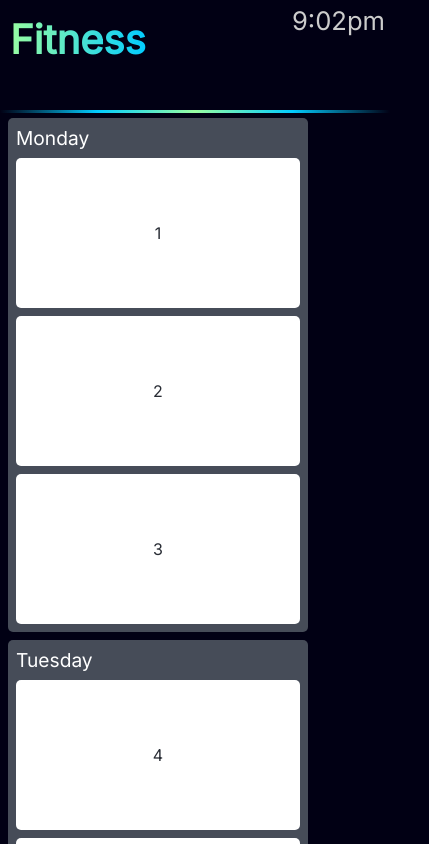
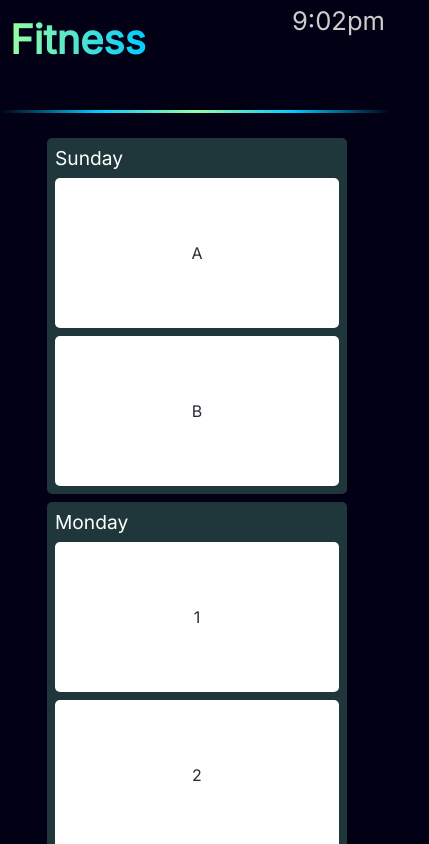
Before and after one commit to VScacchitti/CommunityFitness-project-3, a React (Create React App) app in the folder client/: page /plan in a window 390 px wide. Shown: the top 844 px of the page, 429 px wide, since content can reach past the window. Built offline with nearby package versions, Linux system fonts and the light colour scheme.

Commit message:
add all 7 days

```diff
--- a/client/src/App.css
+++ b/client/src/App.css
@@ -142,12 +142,13 @@ header .logo {
   width: 100%;
   height: 100%;
   padding: 0.5rem;
-  grid-template-columns: repeat(auto-fill, 300px);
+  grid-template-columns: repeat(auto-fill, 200px);
   color: white;
   align-items: start;
+  margin: 20px 10vw;
 }
 .dnd-day {
-  background-color: #464c58;
+  background-color: #1f363b;
   border-radius: 5px;
   padding: 0.5rem;
 }
@@ -175,3 +176,13 @@ header .logo {
 .current {
   background-color: #282c34;
 }
+
+@media screen and (max-width: 600px) {
+  .drag-n-drop {
+    grid-template-columns: repeat(auto-fill, 300px);
+    position: relative;
+    top: 0;
+    left: 50%;
+    transform: translateX(-50%);
+  }
+}
--- a/client/src/App.js
+++ b/client/src/App.js
@@ -8,8 +8,13 @@ import Login from "./pages/Login";
 import DragNDrop from "./components/DragNDrop";
 
 const data = [
+  { title: "Sunday", items: ["A", "B"] },
   { title: "Monday", items: ["1", "2", "3"] },
   { title: "Tuesday", items: ["4", "5"] },
+  { title: "Wednesday", items: ["C", "D"] },
+  { title: "Thursday", items: ["E", "F"] },
+  { title: "Friday", items: ["G", "H"] },
+  { title: "Saturday", items: ["I", "J"] },
 ];
 
 function App() {
```
